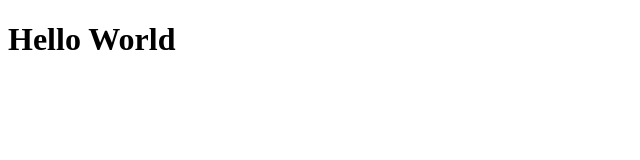
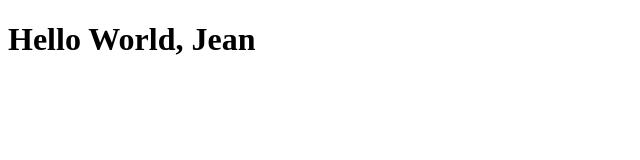
Before and after one commit to EduardoMilione2005/lab-frontend, a JavaScript app in the folder 03-estrutura/: page / in a window 1280 px wide. Shown: the top 160 px of the page, without its empty margins (0-640 px from the left). Built offline with nearby package versions, Linux system fonts and the light colour scheme; the HTML template or start-up script is replaced by a standard one.

Commit message:
Update App.js

```diff
--- a/03-estrutura/src/App.js
+++ b/03-estrutura/src/App.js
@@ -1,5 +1,5 @@
 export default function App() {
   return (
-    <h1>Hello World</h1>
+    <h1>Hello World, Jean</h1>
   );
 }
```
